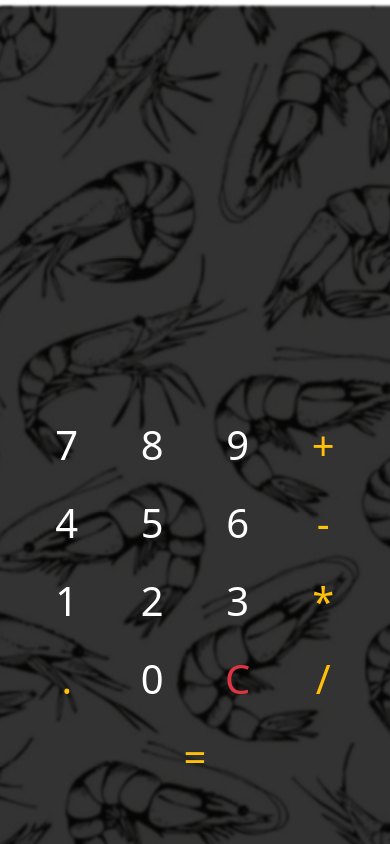
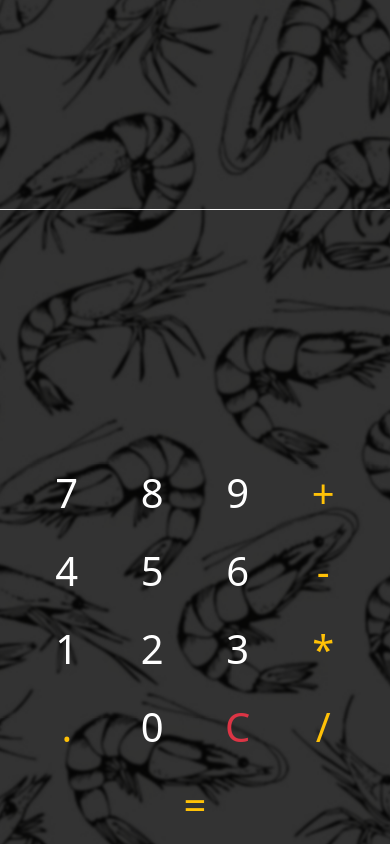
Before and after one commit to RagelAlexis/Calculatrice, a plain HTML site: page index.html in a window 390 px wide. Drawn offline with nearby package versions, Linux system fonts and the light colour scheme.

Commit message:
modification pour le format smartphone

```diff
--- a/index.html
+++ b/index.html
@@ -13,14 +13,14 @@
 
 <body>
 
-    <div class="row container m-0 mt-5">
+    <div class="row container m-0">
         <input id="numberOne" class="play col-12 btn btn-lg btn-block text-end border-radius-none" disabled>
         <input id="choiseElement" class="play col-12 btn btn-lg btn-block text-end border-radius-none" disabled>
         <input id="numberTwo" class="play col-12 btn btn-lg btn-block text-end border-radius-none" disabled>
         <input id="result" class="play col-12 btn btn-lg btn-block text-end border-radius-none" disabled>
     </div>
 
-    <div class="row container m-0 fixed-bottom mb-5">
+    <div class="row container m-0 fixed-bottom">
         <div class="col-3  d-grid gap-2">
             <span class="test btn  btn-lg btn-block text-white sizeNumber" id="canal7"
                 onclick="displayNumber(7)">7</span>
```
